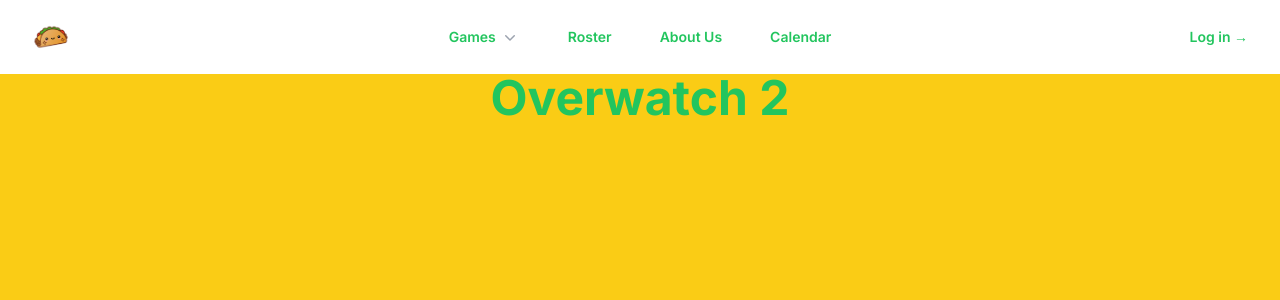
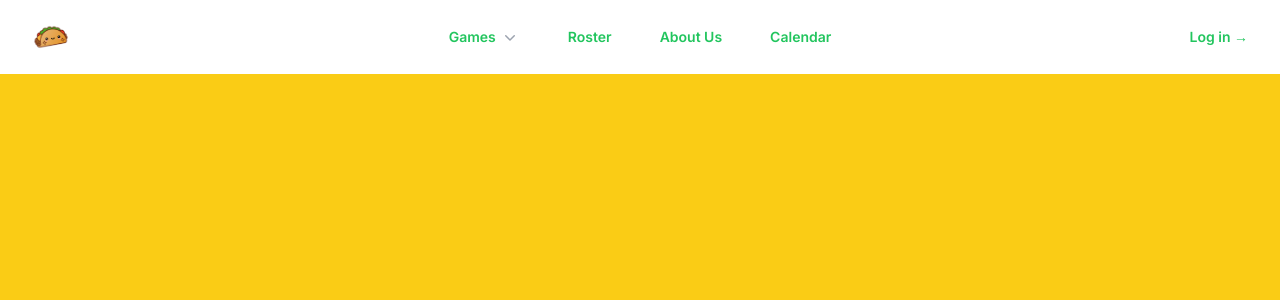
Before and after one commit to mstevensdesign/pigfarm-club, a Next.js app: page /games/overwatch2 in a window 1280 px wide. Shown: the top 300 px of the page. Built offline with nearby package versions, Linux system fonts and the light colour scheme.

Commit message:
hydration fix

```diff
--- a/src/app/games/overwatch2/page.tsx
+++ b/src/app/games/overwatch2/page.tsx
@@ -2,19 +2,31 @@
 
 import React from "react";
 import ReactPlayer from "react-player/youtube";
+import { useEffect, useState } from "react";
 
 type Props = {};
 
 const Overwatch2 = (props: Props) => {
+  const [isMounted, setIsMounted] = useState(false);
+
+  useEffect(() => {
+    setIsMounted(true);
+
+    // component will unmount
+    return () => {
+      setIsMounted(false);
+    };
+  }, []);
   return (
     <>
-      <h1 className="text-center">Overwatch 2</h1>
-      <div className="relative">
-        <ReactPlayer
-          className="absolute left-0 top-0"
-          url="https://www.youtube.com/watch?v=Smoz9J3ZSts"
-        />
-      </div>
+      {isMounted && (
+        <div>
+          <ReactPlayer
+            url="https://www.youtube.com/watch?v=Smoz9J3ZSts"
+            width="100%"
+          />
+        </div>
+      )}
     </>
   );
 };
```
